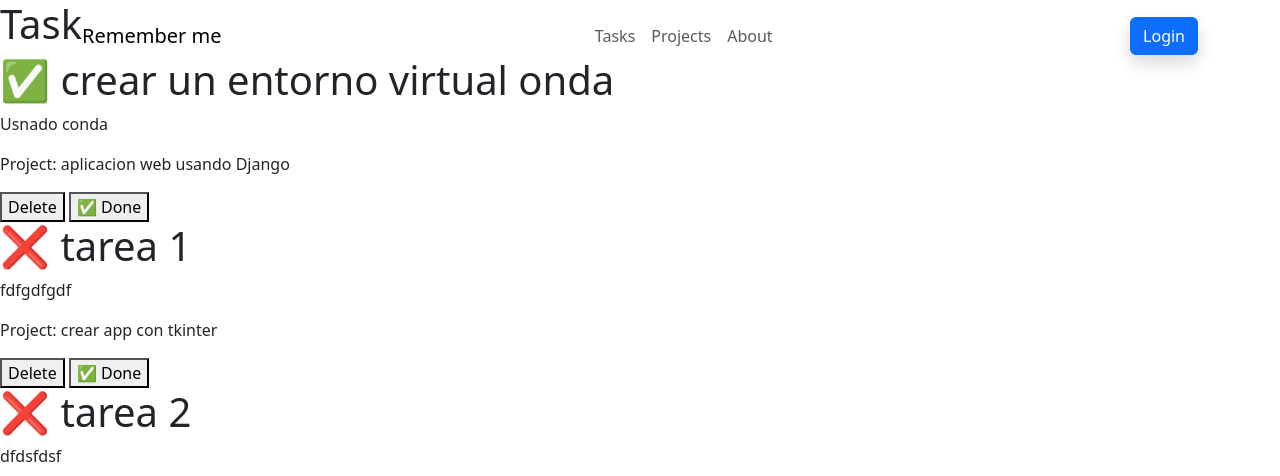
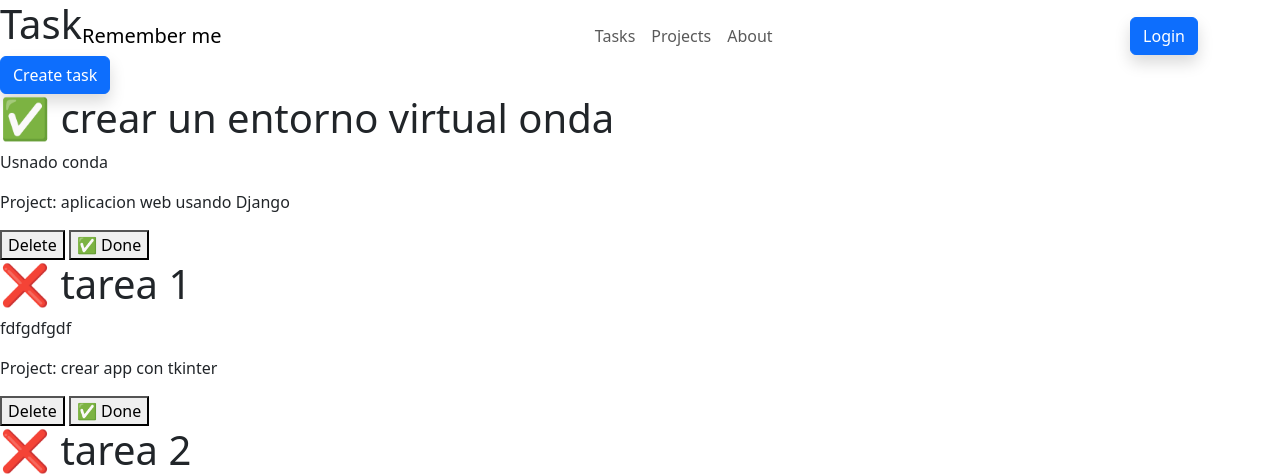
Before and after one commit to MikeCanto/mysite, a Django app: page /home/tasks/ in a window 1280 px wide. Shown: the top 476 px of the page. Run offline with Django 4.2, Linux system fonts and the light colour scheme; data comes from the database, SQL or seed files in the repository; both versions use the stored data as it was after the commit; some libraries are stand-ins or nearby versions.

Commit message:
1.8.5 (Formularios)

```diff
--- /dev/null
+++ b/myapp/forms.py
@@ -0,0 +1,6 @@
+from django import forms
+
+
+class CreateNewTask(forms.Form):
+    title = forms.CharField(label="Task title", max_length=200)
+    description = forms.CharField(label="Task description", widget=forms.Textarea)
--- a/myapp/templates/tasks.html
+++ b/myapp/templates/tasks.html
@@ -9,6 +9,7 @@
     {% extends 'layouts/base.html' %}
     {% block content %}
         <h1 class="pt-10">Task </h1>
+        <a href="/home/tasks/create" class="btn btn-primary shadow" role="button">Create task</a>
         {% for task in tasks %}
             <div>
                 {# note: this is using Jinja 2 #}
--- a/myapp/urls.py
+++ b/myapp/urls.py
@@ -9,8 +9,7 @@
     path('hello/<str:username>', views.hello),
     path('projects/', views.projects),
     path('tasks/', views.tasks),
+    path('tasks/create', views.create_task)
 
 
 ]
-
-# ME QUEDE EN EL MINUTO 1:38:13
--- a/myapp/views.py
+++ b/myapp/views.py
@@ -1,6 +1,7 @@
-from django.shortcuts import render
+from django.shortcuts import render, redirect
 from django.http import HttpResponse, JsonResponse
 from .models import Project, Task
+from .forms import CreateNewTask
 from django.shortcuts import get_object_or_404
 
 
@@ -40,3 +41,13 @@
     return render(request, 'tasks.html', {
         'tasks': tasks
     })
+
+
+def create_task(request):
+    if  request.method == 'GET':
+        return render(request, 'create_task.html', {
+            'form': CreateNewTask()
+        })
+    else:
+        Task.objects.create(title=request.POST['title'], description=request.POST['description'], project_id=3)
+        return redirect('./')
```
Also changed, not shown: myapp/templates/create_task.html (added, +21 -0 lines), db.sqlite3.
